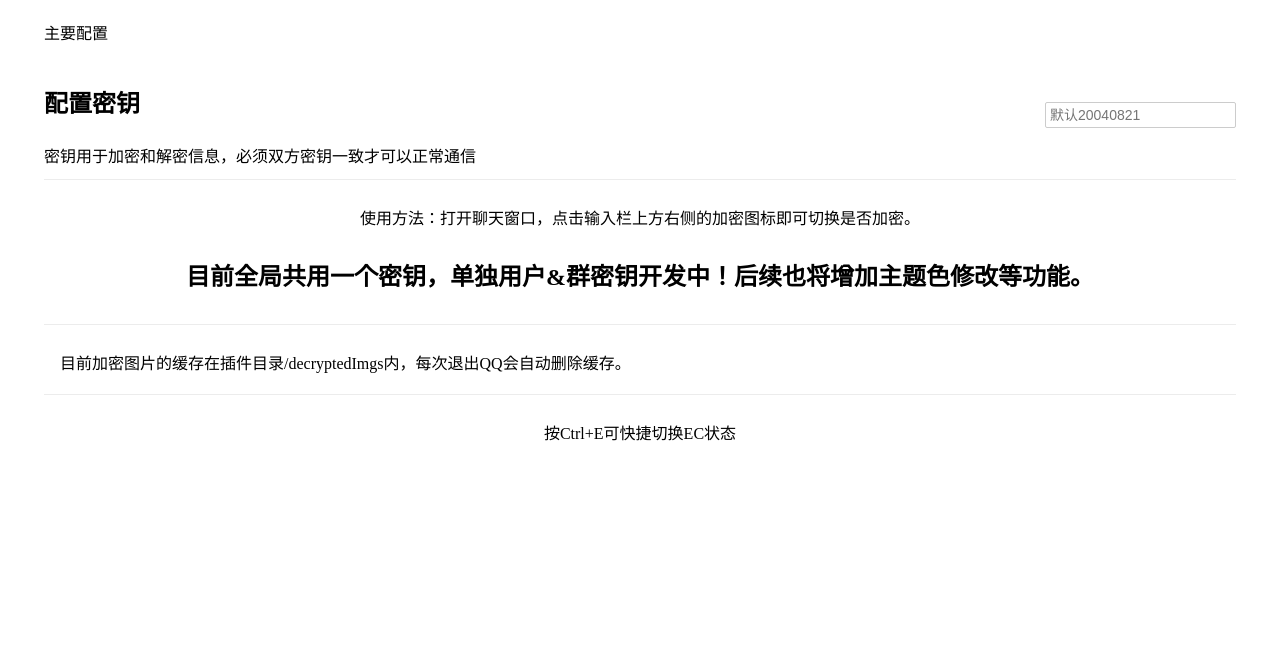
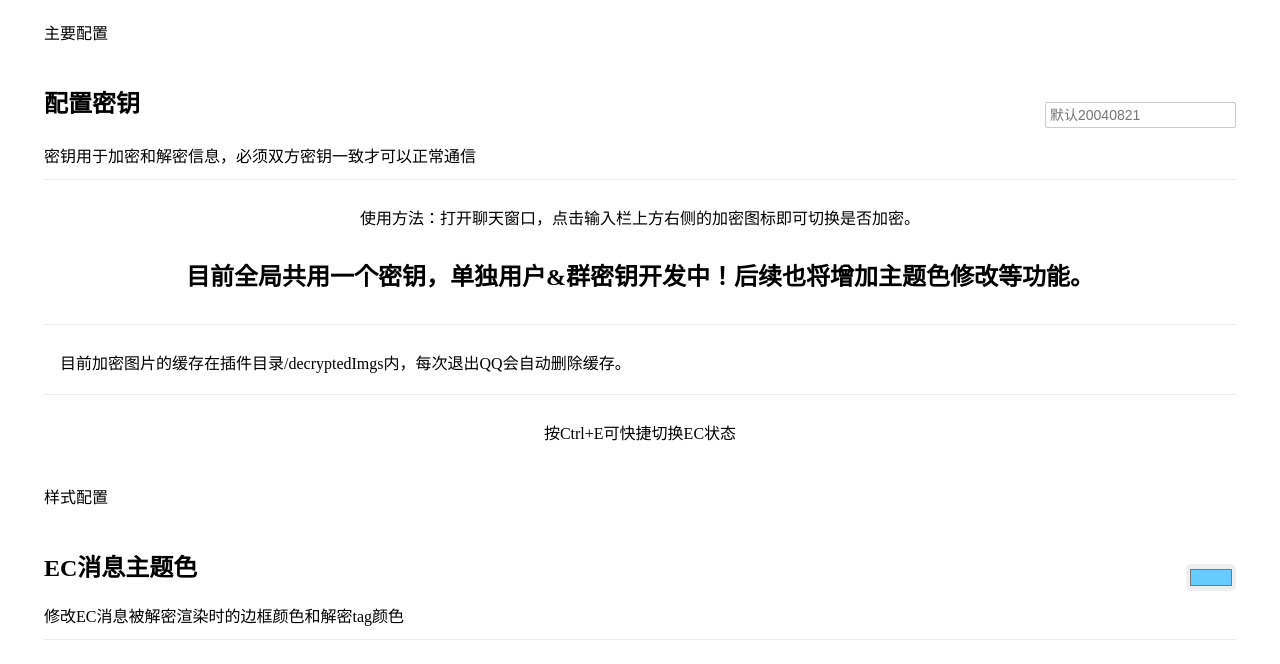
Before and after one commit to WJZ-P/LiteLoaderQQNT-Encrypt-Chat, a browser extension: page src/pluginMenu.html in a window 1280 px wide. Drawn offline with Linux system fonts and the light colour scheme.

Commit message:
修改readme

```diff
--- a/src/pluginMenu.html
+++ b/src/pluginMenu.html
@@ -32,25 +32,25 @@
         </div>
     </section>
 
-<!--    <section class="path">-->
-<!--        <h1>样式配置</h1>-->
-<!--        <div class="wrap">-->
-<!--            <div class="list">-->
-<!--                <div class="vertical-list-item">-->
-<!--                    <div>-->
-<!--                        <h2>EC消息主题色</h2>-->
-<!--                        <span class="secondary-text">修改EC消息被解密渲染时的边框颜色和解密tag颜色</span>-->
-<!--                    </div>-->
-<!--                    <div>-->
-<!--                        <input type="color" value="#66ccff" id="ec-color-selector"-->
-<!--                               class="q-button q-button&#45;&#45;small q-button&#45;&#45;secondary color-picker"/>-->
-<!--                    </div>-->
-<!--                </div>-->
+    <section class="path">
+        <h1>样式配置</h1>
+        <div class="wrap">
+            <div class="list">
+                <div class="vertical-list-item">
+                    <div>
+                        <h2>EC消息主题色</h2>
+                        <span class="secondary-text">修改EC消息被解密渲染时的边框颜色和解密tag颜色</span>
+                    </div>
+                    <div>
+                        <input type="color" value="#66ccff" id="ec-color-selector"
+                               class="q-button q-button--small q-button--secondary color-picker"/>
+                    </div>
+                </div>
 
-<!--                <hr class="horizontal-dividing-line"/>-->
-<!--            </div>-->
-<!--        </div>-->
-<!--    </section>-->
+                <hr class="horizontal-dividing-line"/>
+            </div>
+        </div>
+    </section>
 
     <style>
         .custom-input {
--- a/src/renderer.js
+++ b/src/renderer.js
@@ -43,7 +43,7 @@ async function onLoad() {
 
     console.log('[EC]下面执行onLoad方法')
     try {
-        addMenuItemEC()//添加鼠标右键时的菜单选项
+        //addMenuItemEC()//添加鼠标右键时的菜单选项
         patchCss()//修改css
         addFuncBarIcon()//添加功能栏的功能图标
 
```
Also changed, not shown: src/utils/SettingListeners.js (+8 -3 lines), src/utils/imageUtils.js (+6 -3 lines), src/utils/rendererUtils.js (+18 -5 lines), README.md, manifest.json.
